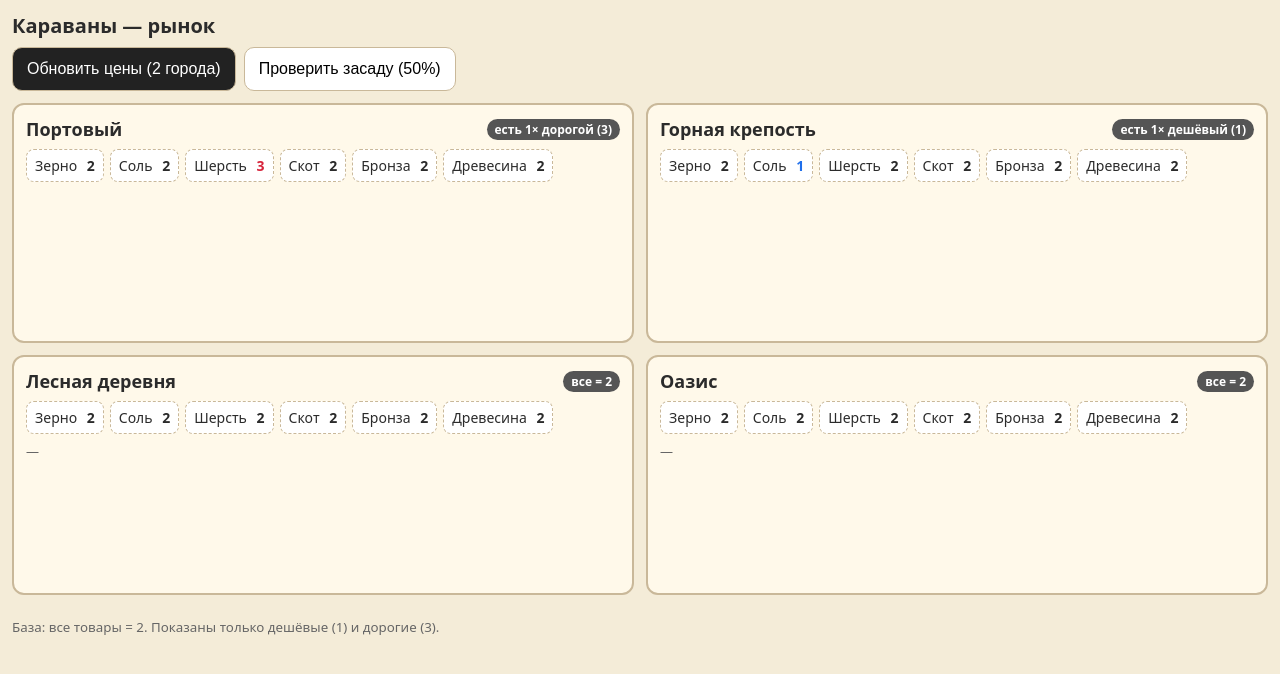
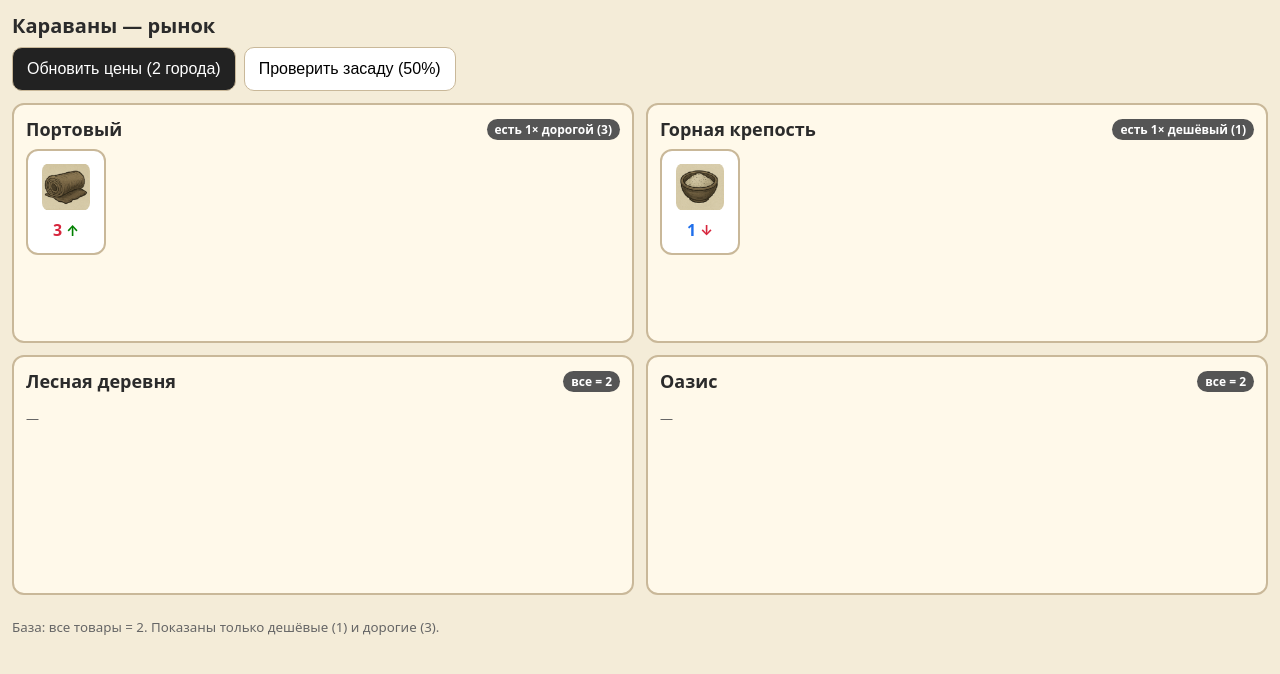
Before and after one commit to Eduard386/traiders_and_raiders, a website with bundled scripts: page index.html in a window 1280 px wide. Both pictures are taken after a click on the button "Обновить цены (2 города)". Built offline with nearby package versions, Linux system fonts and the light colour scheme.

Commit message:
Add goods images and price indicators with arrows

```diff
--- a/package.json
+++ b/package.json
@@ -4,7 +4,9 @@
     "scripts": {
       "build": "tsc -p .",
       "watch": "tsc -w -p .",
-      "serve": "npx http-server -c-1"
+      "serve": "npx http-server -c-1 -p 8080",
+      "dev": "npm run build && npm run serve",
+      "start": "npm run dev"
     },
     "devDependencies": {
       "typescript": "^5.6.0"
--- a/src/main.ts
+++ b/src/main.ts
@@ -1,6 +1,7 @@
 type Mode = "ALL2"|"ONE_CHEAP"|"ONE_EXP"|"CHEAP_EXP";
 
 const GOODS = ["Зерно","Соль","Шерсть","Скот","Бронза","Древесина"];
+const GOODS_IMAGES = ["Grain.png","Salt.png","Wool.png","Cattle.png","Bronze.png","Wood.png"];
 const CITIES = ["Портовый","Горная крепость","Лесная деревня","Оазис"] as const;
 
 interface CityState {
@@ -92,19 +93,45 @@ function render(){
     const cheapSet = new Set(st.cheap ?? []);
     const expSet   = new Set(st.exp   ?? []);
 
+    // Показываем только товары с ценами 1 или 3
     GOODS.forEach((g, i)=>{
-      let cls = "token";
-      let val = "2";
-      if(cheapSet.has(i)){ cls += " cheap"; val = "1"; }
-      else if(expSet.has(i)){ cls += " exp"; val = "3"; }
+      const isCheap = cheapSet.has(i);
+      const isExp = expSet.has(i);
 
-      const t = document.createElement("div");
-      t.className = cls;
-      t.textContent = g + " ";
-      const sp = document.createElement("span");
-      sp.className = "val"; sp.textContent = val;
-      t.appendChild(sp);
-      row.appendChild(t);
+      // Показываем только если цена не 2
+      if(isCheap || isExp){
+        const val = isCheap ? "1" : "3";
+        const cls = isCheap ? "token cheap" : "token exp";
+
+        const t = document.createElement("div");
+        t.className = cls;
+
+        // Создаем картинку товара
+        const img = document.createElement("img");
+        img.src = `assets/goods/${GOODS_IMAGES[i]}`;
+        img.alt = g;
+        img.className = "good-image";
+
+        // Создаем контейнер для цены и стрелки
+        const priceContainer = document.createElement("div");
+        priceContainer.className = "price-container";
+
+        const priceSpan = document.createElement("span");
+        priceSpan.className = "val";
+        priceSpan.textContent = val;
+
+        // Добавляем стрелку
+        const arrow = document.createElement("span");
+        arrow.className = `arrow ${isCheap ? 'down' : 'up'}`;
+        arrow.textContent = isCheap ? '↓' : '↑';
+
+        priceContainer.appendChild(priceSpan);
+        priceContainer.appendChild(arrow);
+
+        t.appendChild(img);
+        t.appendChild(priceContainer);
+        row.appendChild(t);
+      }
     });
 
     switch(st.mode){
--- a/styles.css
+++ b/styles.css
@@ -37,12 +37,25 @@
   .badge{font-size:12px; color:#fff; background:#555; padding:2px 8px; border-radius:999px}
   .row{display:flex; flex-wrap:wrap; gap:6px}
   .token{
-    padding:6px 8px; border:1px dashed var(--border); border-radius:8px; background:#fff;
-    font-size:14px
+    padding:12px; border:2px solid var(--border); border-radius:12px; background:#fff;
+    display:flex; flex-direction:column; align-items:center; gap:8px;
+    min-width:80px; text-align:center;
   }
-  .token .val{font-weight:700; margin-left:6px}
+  .good-image{
+    width:48px; height:48px; object-fit:contain;
+    border-radius:8px;
+  }
+  .price-container{
+    display:flex; align-items:center; gap:4px; font-weight:700;
+  }
+  .token .val{font-size:16px}
   .token.cheap .val{color:var(--cheap)}
   .token.exp   .val{color:var(--exp)}
+  .arrow{
+    font-size:14px; font-weight:bold;
+  }
+  .arrow.up{color:green}
+  .arrow.down{color:var(--exp)}
   .note{color:var(--muted); font-size:13px}
 
   footer{padding:8px 12px 16px; color:var(--muted)}
```
Also changed, not shown: assets/goods/Bronze.png (added), assets/goods/Cattle.png (added), assets/goods/Grain.png (added), assets/goods/Salt.png (added), assets/goods/Wood.png (added), assets/goods/Wool.png (added), dist/main.js.
